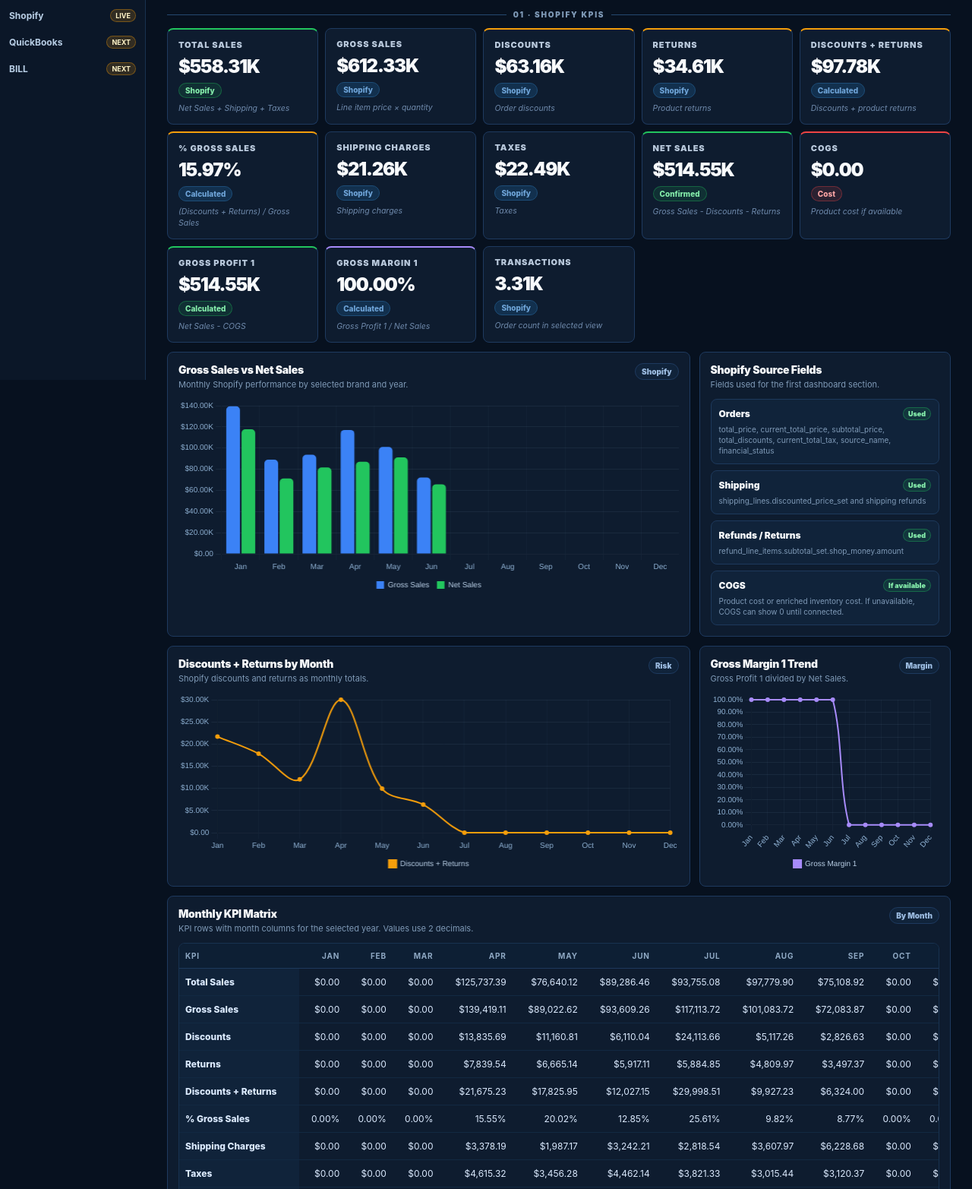
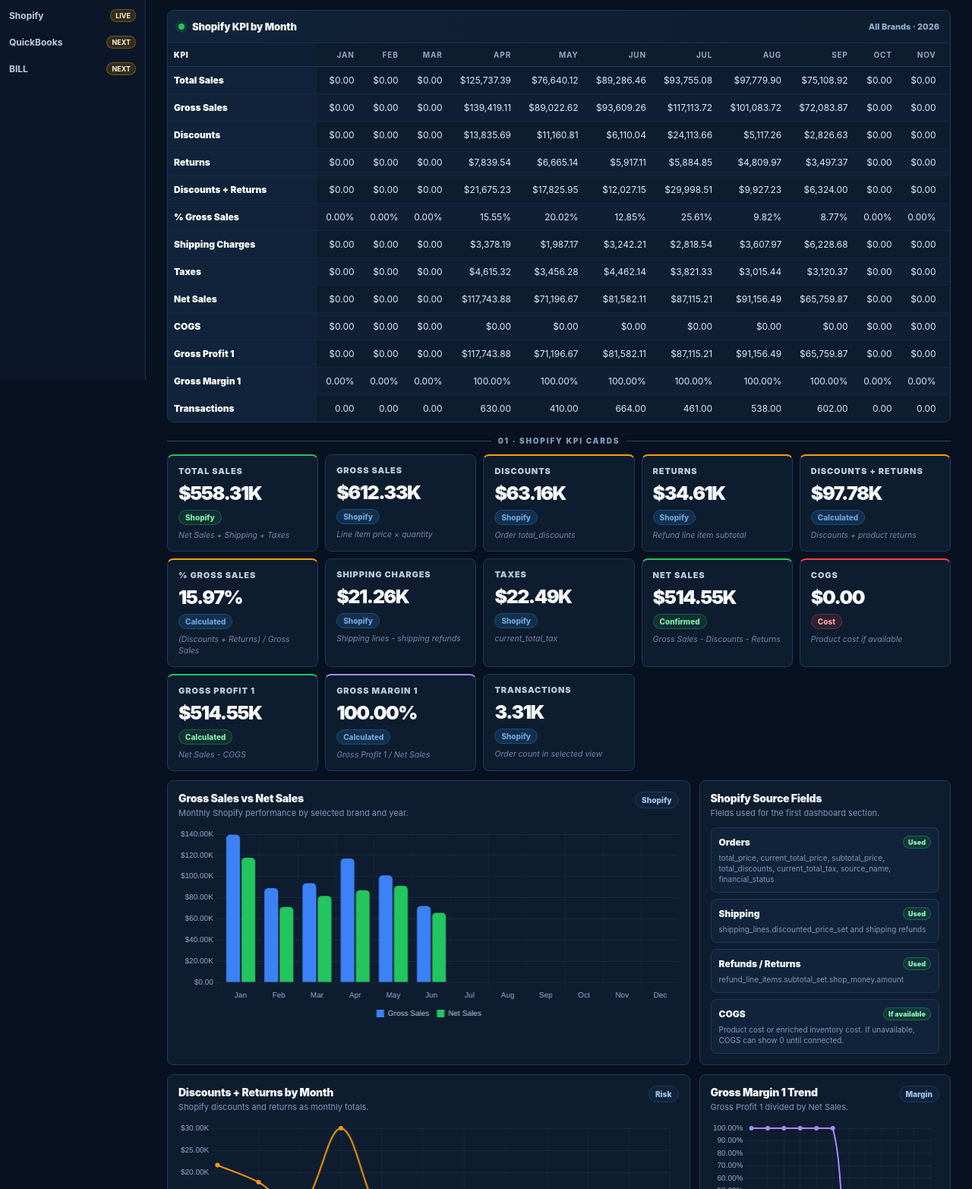
Before and after one commit to Equestrian-Labs-Dashboard/financial-report-dashboard, a plain HTML site: page docs/index.html in a window 1280 px wide. Shown: the part 300-1865 px from the top of the page at 76% size. Drawn offline with nearby package versions, Linux system fonts and the light colour scheme.

Commit message:
Update index.html

```diff
--- a/docs/index.html
+++ b/docs/index.html
@@ -72,8 +72,13 @@
       border-radius: 999px;
     }
 
-    .green-dot { background: var(--green); }
-    .purple-dot { background: var(--purple); }
+    .green-dot {
+      background: var(--green);
+    }
+
+    .purple-dot {
+      background: var(--purple);
+    }
 
     .company-name {
       font-size: 14px;
@@ -335,10 +340,10 @@
     }
 
     .kpi-value {
-      font-size: 24px;
+      font-size: 25px;
       line-height: 1;
       font-weight: 900;
-      letter-spacing: -0.05em;
+      letter-spacing: -0.06em;
       margin-bottom: 9px;
     }
 
@@ -502,32 +507,22 @@
       overflow-x: auto;
     }
 
-    .matrix-wrapper {
-      overflow-x: auto;
-      border: 1px solid #183250;
-      border-radius: 8px;
-    }
-
     table {
       width: 100%;
       border-collapse: collapse;
       font-size: 12px;
-      min-width: 1200px;
+      min-width: 1180px;
     }
 
     th {
       color: #8fa9c4;
       text-align: left;
       border-bottom: 1px solid #1d395c;
-      padding: 10px 8px;
+      padding: 9px 8px;
       text-transform: uppercase;
       letter-spacing: 0.08em;
       font-size: 10px;
       white-space: nowrap;
-      background: #0d1f34;
-      position: sticky;
-      top: 0;
-      z-index: 1;
     }
 
     td {
@@ -537,20 +532,93 @@
       white-space: nowrap;
     }
 
+    tbody tr:nth-child(even) td {
+      background: rgba(19, 42, 69, 0.35);
+    }
+
+    tbody tr:hover td {
+      background: rgba(59, 130, 246, 0.10);
+    }
+
     tr:last-child td {
       border-bottom: none;
     }
 
     .right {
       text-align: right;
+    }
+
+
+
+    .table-panel {
+      margin-bottom: 14px;
+      padding: 0;
+      overflow: hidden;
+    }
+
+    .matrix-topbar {
+      display: flex;
+      justify-content: space-between;
+      align-items: center;
+      gap: 12px;
+      padding: 13px 14px;
+      border-bottom: 1px solid #183250;
+      background: linear-gradient(90deg, #10233a 0%, #0e1c2f 100%);
+    }
+
+    .matrix-heading {
+      display: flex;
+      align-items: center;
+      gap: 10px;
+      font-size: 13px;
+      font-weight: 900;
+      letter-spacing: -0.01em;
+    }
+
+    .matrix-heading::before {
+      content: "";
+      width: 8px;
+      height: 8px;
+      border-radius: 999px;
+      background: var(--green);
+      box-shadow: 0 0 0 4px rgba(34, 197, 94, 0.12);
+    }
+
+    .matrix-meta {
+      color: #8fb1d3;
+      font-size: 11px;
+      font-weight: 800;
+    }
+
+    .matrix-wrapper {
+      overflow-x: auto;
     }
 
     .sticky-kpi {
       position: sticky;
       left: 0;
-      background: #10233a;
+      background: #10233a !important;
       z-index: 2;
-      font-weight: 800;
+      font-weight: 900;
+      color: white;
+      min-width: 180px;
+    }
+
+    th.sticky-kpi {
+      z-index: 3;
+      background: #0d1f34 !important;
+    }
+
+    .selected-month {
+      background: rgba(34, 197, 94, 0.12) !important;
+      color: #eafff0;
+      font-weight: 900;
+    }
+
+    .total-col {
+      background: rgba(59, 130, 246, 0.12) !important;
+      font-weight: 900;
+      color: white;
     }
 
     .footer {
@@ -595,7 +663,7 @@
       .tab { flex: 1; padding: 6px 8px; }
       .kpi-grid { grid-template-columns: 1fr; }
       .kpi-card { min-height: 105px; }
-      .kpi-value { font-size: 22px; }
+      .kpi-value { font-size: 24px; }
     }
   </style>
 </head>
@@ -680,7 +748,39 @@
         ⚠ First section is Shopify-only. KPIs use Shopify-calculated or Shopify-derived fields where available: total sales, gross sales, discounts, returns, shipping, taxes, net sales, COGS, gross profit, and gross margin.
       </section>
 
-      <div class="section-title"><span>01 · Shopify KPIs</span></div>
+      <section class="panel table-panel">
+        <div class="matrix-topbar">
+          <div class="matrix-heading">Shopify KPI by Month</div>
+          <div class="matrix-meta" id="matrixMeta">Loading...</div>
+        </div>
+
+        <div class="matrix-wrapper">
+          <table>
+            <thead>
+              <tr>
+                <th class="sticky-kpi">KPI</th>
+                <th class="right month-head" data-month="01">Jan</th>
+                <th class="right month-head" data-month="02">Feb</th>
+                <th class="right month-head" data-month="03">Mar</th>
+                <th class="right month-head" data-month="04">Apr</th>
+                <th class="right month-head" data-month="05">May</th>
+                <th class="right month-head" data-month="06">Jun</th>
+                <th class="right month-head" data-month="07">Jul</th>
+                <th class="right month-head" data-month="08">Aug</th>
+                <th class="right month-head" data-month="09">Sep</th>
+                <th class="right month-head" data-month="10">Oct</th>
+                <th class="right month-head" data-month="11">Nov</th>
+                <th class="right month-head" data-month="12">Dec</th>
+                <th class="right total-col">Total</th>
+              </tr>
+            </thead>
+            <tbody id="monthlyMatrix"></tbody>
+          </table>
+        </div>
+      </section>
+
+      <div class="section-title"><span>01 · Shopify KPI Cards</span></div>
+
       <section class="kpi-grid" id="shopifyKpis"></section>
 
       <section class="content-grid">
@@ -769,39 +869,6 @@
         </div>
       </section>
 
-      <section class="panel table-panel">
-        <div class="panel-header">
-          <div>
-            <h2 class="panel-title">Monthly KPI Matrix</h2>
-            <p class="panel-subtitle">KPI rows with month columns for the selected year. Values use 2 decimals.</p>
-          </div>
-          <div class="panel-tag">By Month</div>
-        </div>
-
-        <div class="matrix-wrapper">
-          <table>
-            <thead>
-              <tr>
-                <th>KPI</th>
-                <th class="right">Jan</th>
-                <th class="right">Feb</th>
-                <th class="right">Mar</th>
-                <th class="right">Apr</th>
-                <th class="right">May</th>
-                <th class="right">Jun</th>
-                <th class="right">Jul</th>
-                <th class="right">Aug</th>
-                <th class="right">Sep</th>
-                <th class="right">Oct</th>
-                <th class="right">Nov</th>
-                <th class="right">Dec</th>
-                <th class="right">Total</th>
-              </tr>
-            </thead>
-            <tbody id="monthlyMatrix"></tbody>
-          </table>
-        </div>
-      </section>
 
       <section class="content-grid">
         <div class="panel">
@@ -1083,11 +1150,14 @@
       document.getElementById("dateStrip").textContent =
         `${brandText} · ${selected.filters.year} · ${monthText} · Shopify KPIs confirmed ✓`;
 
+      document.getElementById("matrixMeta").textContent = `${brandText} · ${selected.filters.year}`;
+
+      highlightSelectedMonth(selected.filters.month);
+      renderMonthlyMatrix(selected.trendRows, selected.filters);
       renderKpis(selected.totals);
       renderSalesTrend(selected.trendRows);
       renderDiscountReturns(selected.trendRows);
       renderMarginTrend(selected.trendRows);
-      renderMonthlyMatrix(selected.trendRows);
       renderNotes(selected);
     }
 
@@ -1111,14 +1181,14 @@
           <div class="kpi-label">Discounts</div>
           <div class="kpi-value">${compactMoney(totals.discounts)}</div>
           <div class="kpi-chip">Shopify</div>
-          <div class="kpi-note">Order discounts</div>
+          <div class="kpi-note">Order total_discounts</div>
         </div>
 
         <div class="kpi-card warning">
           <div class="kpi-label">Returns</div>
           <div class="kpi-value">${compactMoney(totals.returns)}</div>
           <div class="kpi-chip">Shopify</div>
-          <div class="kpi-note">Product returns</div>
+          <div class="kpi-note">Refund line item subtotal</div>
         </div>
 
         <div class="kpi-card warning">
@@ -1139,14 +1209,14 @@
           <div class="kpi-label">Shipping Charges</div>
           <div class="kpi-value">${compactMoney(totals.shipping_charges)}</div>
           <div class="kpi-chip">Shopify</div>
-          <div class="kpi-note">Shipping charges</div>
+          <div class="kpi-note">Shipping lines - shipping refunds</div>
         </div>
 
         <div class="kpi-card">
           <div class="kpi-label">Taxes</div>
           <div class="kpi-value">${compactMoney(totals.taxes)}</div>
           <div class="kpi-chip">Shopify</div>
-          <div class="kpi-note">Taxes</div>
+          <div class="kpi-note">current_total_tax</div>
         </div>
 
         <div class="kpi-card positive">
@@ -1232,7 +1302,9 @@
     }
 
     function renderSalesTrend(rows) {
-      if (salesTrendChart) salesTrendChart.destroy();
+      if (salesTrendChart) {
+        salesTrendChart.destroy();
+      }
 
       const monthly = groupByMonth(rows);
 
@@ -1246,14 +1318,14 @@
               data: monthly.map(row => row.gross_sales),
               backgroundColor: "#3b82f6",
               borderRadius: 5,
-              maxBarThickness: 36
+              maxBarThickness: 38
             },
             {
               label: "Net Sales",
               data: monthly.map(row => row.net_sales),
               backgroundColor: "#22c55e",
               borderRadius: 5,
-              maxBarThickness: 36
+              maxBarThickness: 38
             }
           ]
         },
@@ -1262,7 +1334,9 @@
     }
 
     function renderDiscountReturns(rows) {
-      if (discountReturnsChart) discountReturnsChart.destroy();
+      if (discountReturnsChart) {
+        discountReturnsChart.destroy();
+      }
 
       const monthly = groupByMonth(rows);
 
@@ -1288,7 +1362,9 @@
     }
 
     function renderMarginTrend(rows) {
-      if (marginTrendChart) marginTrendChart.destroy();
+      if (marginTrendChart) {
+        marginTrendChart.destroy();
+      }
 
       const monthly = groupByMonth(rows);
 
@@ -1358,10 +1434,7 @@
           },
           tooltip: {
             callbacks: {
-              label: context => `${context.dataset.label}: ${Number(context.raw || 0).toLocaleString("en-US", {
-                minimumFractionDigits: 2,
-                maximumFractionDigits: 2
-              })}%`
+              label: context => `${context.dataset.label}: ${Number(context.raw || 0).toLocaleString("en-US", { minimumFractionDigits: 2, maximumFractionDigits: 2 })}%`
             }
           }
         },
@@ -1376,16 +1449,24 @@
             ticks: {
               color: "#8fb1d3",
               font: { size: 10 },
-              callback: value => Number(value).toLocaleString("en-US", {
-                minimumFractionDigits: 2,
-                maximumFractionDigits: 2
-              }) + "%"
+              callback: value => Number(value).toLocaleString("en-US", { minimumFractionDigits: 2, maximumFractionDigits: 2 }) + "%"
             }
           }
         }
       };
     }
 
+
+    function highlightSelectedMonth(selectedMonth) {
+      document.querySelectorAll(".month-head").forEach(cell => {
+        cell.classList.remove("selected-month");
+
+        if (selectedMonth !== "all" && cell.dataset.month === selectedMonth) {
+          cell.classList.add("selected-month");
+        }
+      });
+    }
+
     function getMonthLookup(rows) {
       const groupedRows = groupByMonth(rows);
       const lookup = {};
@@ -1402,7 +1483,7 @@
       return Number(row[metric] || 0);
     }
 
-    function renderMonthlyMatrix(rows) {
+    function renderMonthlyMatrix(rows, filters) {
       const lookup = getMonthLookup(rows);
       const monthKeys = Object.keys(MONTHS);
 
@@ -1437,7 +1518,10 @@
             value = getMetricValue(row, metric.key);
           }
 
-          return `<td class="right">${metric.formatter(value)}</td>`;
+          const isSelected = filters.month !== "all" && filters.month === monthKey;
+          const selectedClass = isSelected ? " selected-month" : "";
+
+          return `<td class="right${selectedClass}">${metric.formatter(value)}</td>`;
         }).join("");
 
         let totalValue = 0;
@@ -1453,7 +1537,7 @@
           <tr>
             <td class="sticky-kpi">${metric.label}</td>
             ${cells}
-            <td class="right"><strong>${metric.formatter(totalValue)}</strong></td>
+            <td class="right total-col">${metric.formatter(totalValue)}</td>
           </tr>
         `;
       }).join("");
@@ -1473,7 +1557,7 @@
         </li>
         <li>
           <span class="note-dot"></span>
-          <span>Total Sales are <strong>${money(totals.total_sales)}</strong> and Net Sales are <strong>${money(totals.net_sales)}</strong>.</span>
+          <span>Net Sales are <strong>${money(totals.net_sales)}</strong> and Gross Profit 1 is <strong>${money(totals.gross_profit_1)}</strong>.</span>
         </li>
         <li>
           <span class="note-dot"></span>
@@ -1481,7 +1565,7 @@
         </li>
         <li>
           <span class="note-dot"></span>
-          <span>Gross Margin 1 is <strong>${percent(totals.gross_margin_1)}</strong>. If COGS remains 0, product cost still needs to be connected or enriched.</span>
+          <span>Gross Margin 1 is <strong>${percent(totals.gross_margin_1)}</strong>. If COGS is 0, product cost still needs to be connected or enriched.</span>
         </li>
       `;
     }
```
